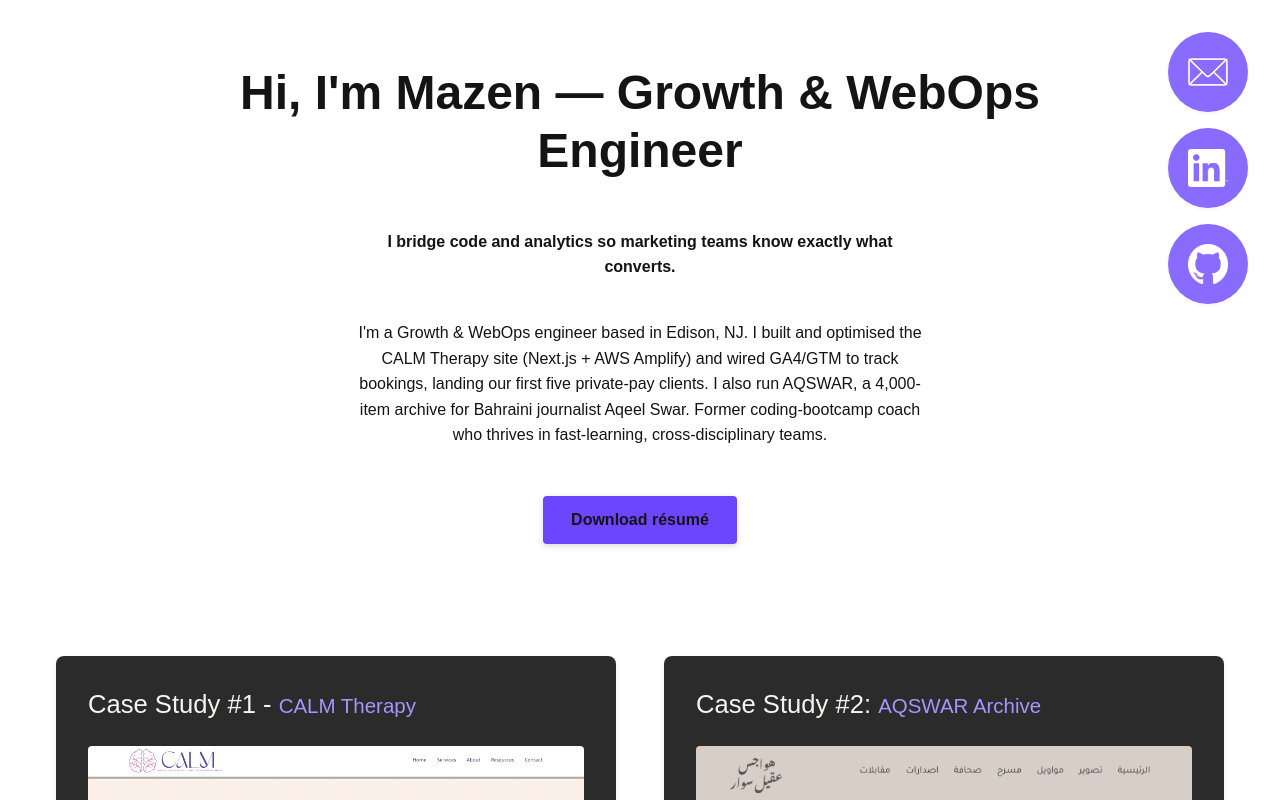
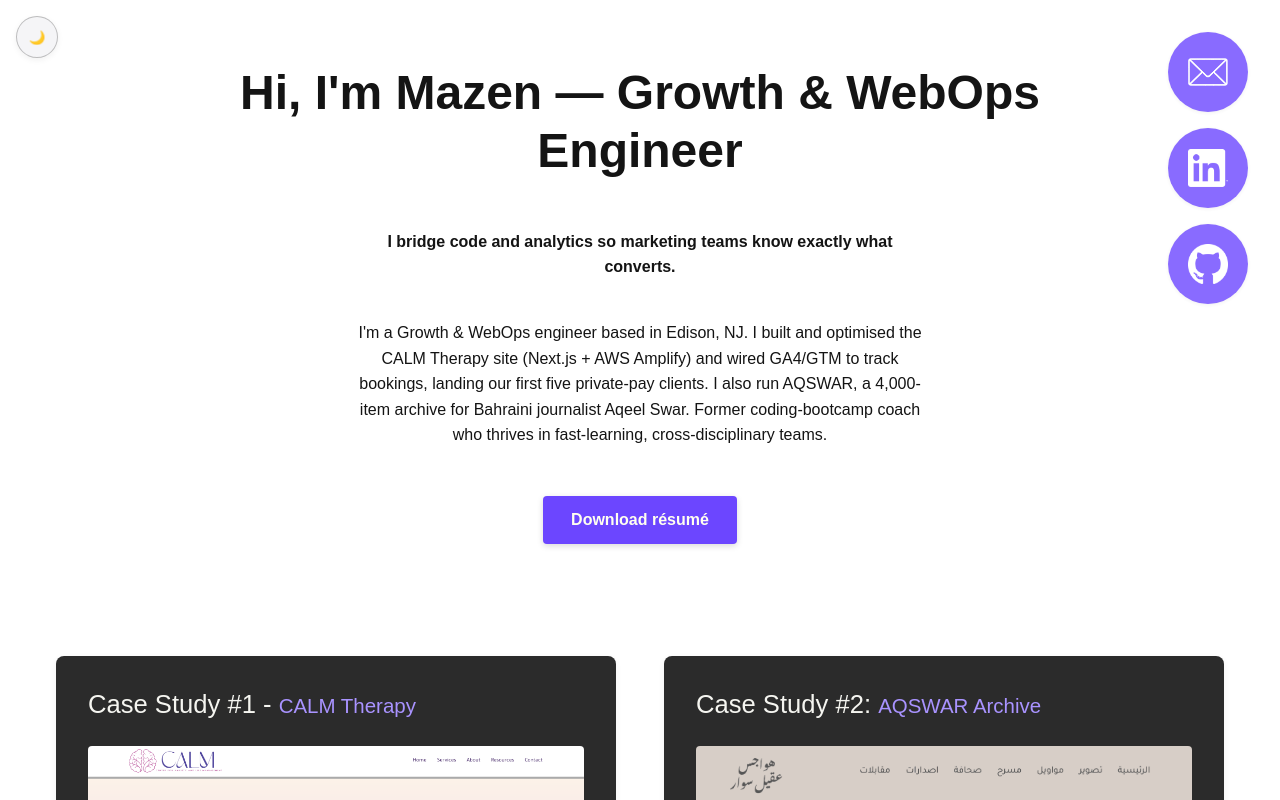
Before and after one commit to mazenswar/mazen-portfolio, a Next.js app: page / in a window 1280 px wide. Shown: the top 800 px of the page. Built offline with nearby package versions, Linux system fonts and the light colour scheme.

Commit message:
v2.2 color theme added

```diff
--- /dev/null
+++ b/src/app/components/ThemeToggle.js
@@ -0,0 +1,43 @@
+"use client";
+
+import { useEffect, useState } from "react";
+
+function ThemeToggle() {
+	const [theme, setTheme] = useState("light");
+
+	// Read initial theme from localStorage or system preference
+	useEffect(() => {
+		const stored = window.localStorage.getItem("preferred-theme");
+		if (stored === "dark" || stored === "light") {
+			setTheme(stored);
+			document.documentElement.dataset.theme = stored;
+		} else {
+			const systemPrefersDark = window.matchMedia(
+				"(prefers-color-scheme: dark)"
+			).matches;
+			const initial = systemPrefersDark ? "dark" : "light";
+			setTheme(initial);
+			document.documentElement.dataset.theme = initial;
+		}
+	}, []);
+
+	// Toggle handler
+	const toggleTheme = () => {
+		const next = theme === "dark" ? "light" : "dark";
+		setTheme(next);
+		document.documentElement.dataset.theme = next;
+		window.localStorage.setItem("preferred-theme", next);
+	};
+
+	return (
+		<button
+			onClick={toggleTheme}
+			aria-label="Toggle color scheme"
+			className="theme__toggle"
+		>
+			{theme === "dark" ? "🌞" : "🌙"}
+		</button>
+	);
+}
+
+export default ThemeToggle;
--- a/src/app/layout.js
+++ b/src/app/layout.js
@@ -2,6 +2,7 @@
 import "./styles/style.scss";
 import ContactNavbar from "./components/ContactNavbar";
 import Footer from "./components/Footer";
+import ThemeToggle from "./components/ThemeToggle";
 
 const geistSans = Geist({
 	variable: "--font-geist-sans",
@@ -22,6 +23,7 @@
 	return (
 		<html lang="en">
 			<body className={`${geistSans.variable} ${geistMono.variable}`}>
+				<ThemeToggle />
 				<ContactNavbar />
 				{children}
 				<Footer />
--- a/src/app/styles/globals/_boilerplate.scss
+++ b/src/app/styles/globals/_boilerplate.scss
@@ -39,6 +39,7 @@
 
 .btn.primary {
 	background: var(--accent);
+	color: ivory;
 }
 .pill {
 	background: var(--accent);
@@ -48,3 +49,49 @@
 		background: var(--accent);
 	}
 }
+
+.theme__toggle {
+	/* layout */
+	position: fixed;
+	top: 1rem;
+	left: 1rem;
+	z-index: 1100;
+
+	/* size & shape */
+	display: flex;
+	justify-content: center;
+	align-items: center;
+	width: 42px;
+	height: 42px;
+	border-radius: 50%;
+
+	/* colours use tokens so they adapt to light / dark */
+	background: var(--surface);
+	color: var(--text);
+	border: 1px solid color-mix(in srgb, var(--text) 25%, transparent 75%);
+	box-shadow: 0 2px 6px rgba(0, 0, 0, 0.06);
+
+	/* interaction */
+	cursor: pointer;
+	transition: background-color 0.2s ease, transform 0.15s ease;
+
+	&:hover,
+	&:focus-visible {
+		background: var(--accent);
+		color: #fff;
+		transform: translateY(-2px);
+	}
+
+	&:active {
+		transform: translateY(0);
+	}
+}
+
+/* Optional mobile tweak: move to bottom‑left on very small screens */
+@include u.breakpoint-down(small) {
+	.theme__toggle {
+		top: auto;
+		bottom: 1rem;
+		left: 1rem;
+	}
+}
--- a/src/app/styles/globals/_colors.scss
+++ b/src/app/styles/globals/_colors.scss
@@ -3,6 +3,23 @@
 	--surface: #f5f5f7;
 	--text: #141414;
 	--accent: #6c46ff;
+}
+
+/* -------------------------------------------------
+   Manual theme override via data-theme attribute
+   (wins over prefers-color-scheme because it appears later)
+-------------------------------------------------- */
+html[data-theme="dark"] {
+	--bg-1: #121212;
+	--surface: #2b2b2b;
+	--text: #f5f5f0;
+	/* --accent remains the same */
+}
+
+html[data-theme="light"] {
+	--bg-1: #ffffff;
+	--surface: #f5f5f7;
+	--text: #141414;
 }
 
 /* Dark mode override */
```
